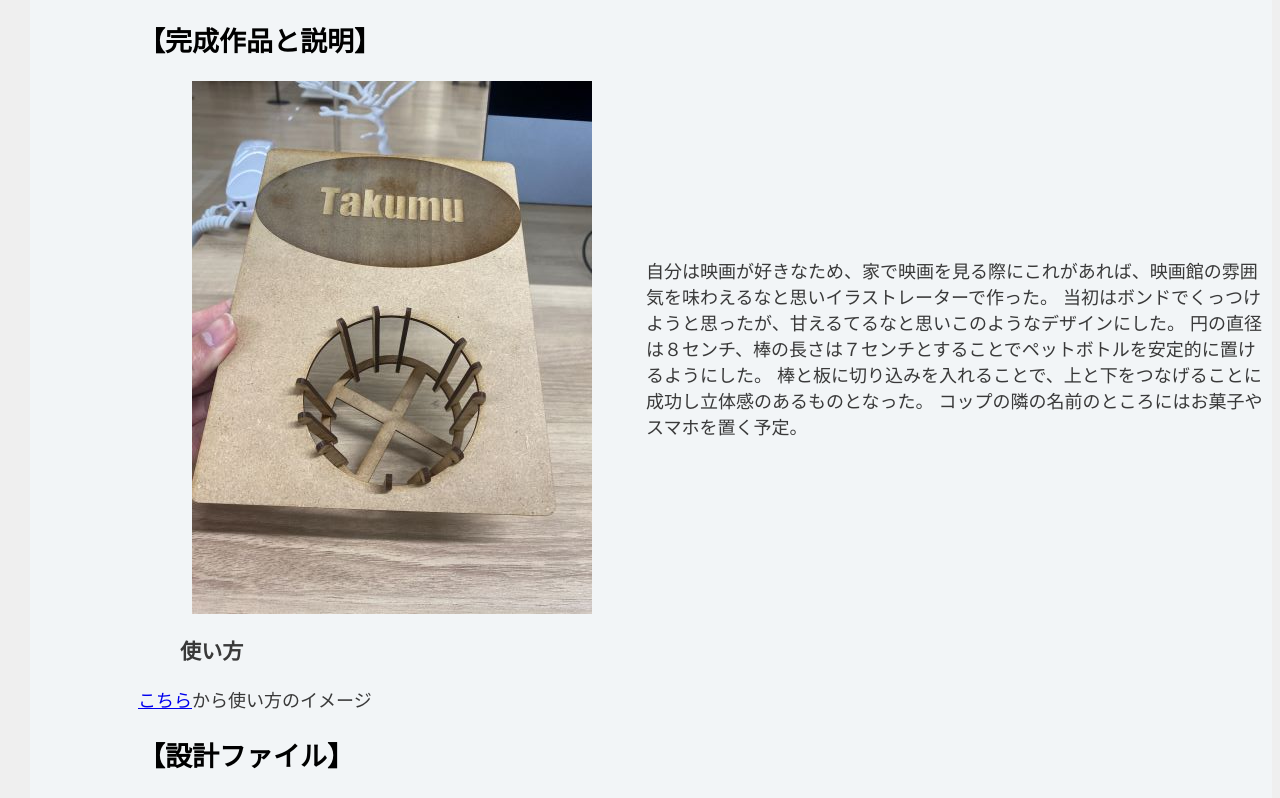
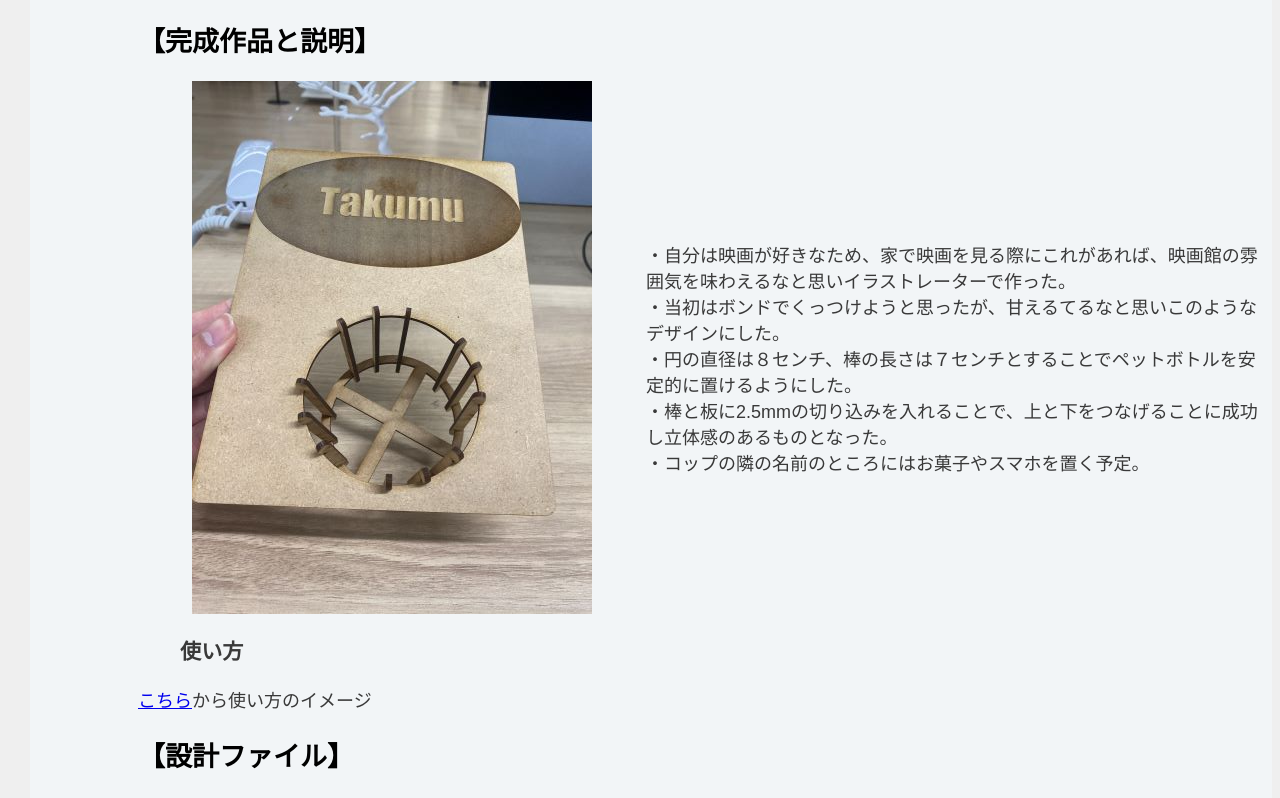
Before and after one commit to takumu05/xbp, a plain HTML site: page de12/digi2.html in a window 1280 px wide. Shown: the part 685-1483 px from the top of the page. Drawn offline with Linux system fonts and the light colour scheme.

Commit message:
２０２３１１０９

```diff
--- a/de12/digi2.html
+++ b/de12/digi2.html
@@ -26,11 +26,11 @@
         <div class="container">
         <img src="../images/トレー完成作品1.jpg" width="40%"></p>
 
-        自分は映画が好きなため、家で映画を見る際にこれがあれば、映画館の雰囲気を味わえるなと思いイラストレーターで作った。
-        当初はボンドでくっつけようと思ったが、甘えるてるなと思いこのようなデザインにした。
-        円の直径は８センチ、棒の長さは７センチとすることでペットボトルを安定的に置けるようにした。
-        棒と板に切り込みを入れることで、上と下をつなげることに成功し立体感のあるものとなった。
-        コップの隣の名前のところにはお菓子やスマホを置く予定。
+        <br>・自分は映画が好きなため、家で映画を見る際にこれがあれば、映画館の雰囲気を味わえるなと思いイラストレーターで作った。
+        <br>・当初はボンドでくっつけようと思ったが、甘えるてるなと思いこのようなデザインにした。
+        <br>・円の直径は８センチ、棒の長さは７センチとすることでペットボトルを安定的に置けるようにした。
+        <br>・棒と板に2.5mmの切り込みを入れることで、上と下をつなげることに成功し立体感のあるものとなった。
+        <br>・コップの隣の名前のところにはお菓子やスマホを置く予定。
         </div>
         <h3>使い方</h3>
         <a href="https://youtube.com/shorts/EEVJoV_6kgc">こちら</a>から使い方のイメージ
```
